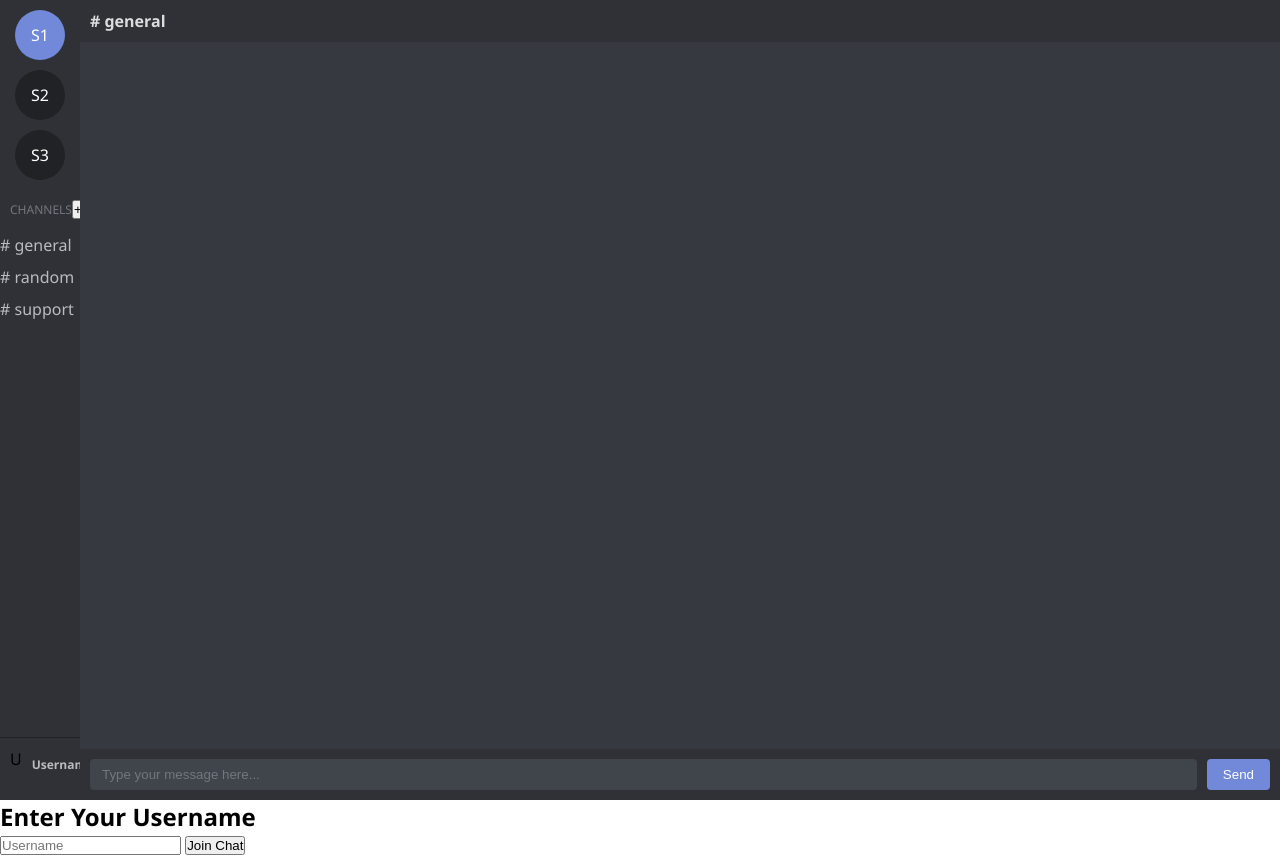
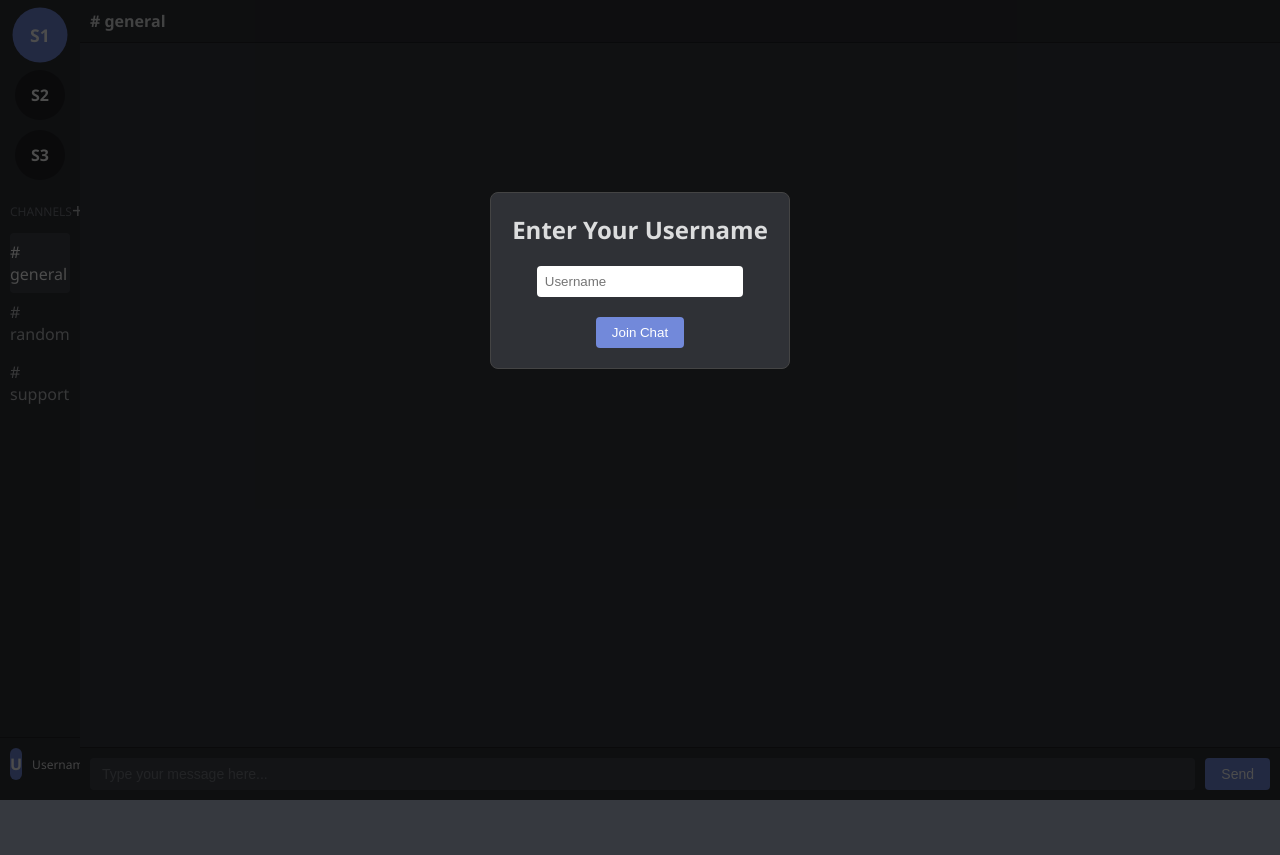
Before and after one commit to SkylzzkHub/discordian, a website: page index.html in a window 1280 px wide. After the commit the page ends 800 px from the top, so only its background shows below. Drawn offline with nearby package versions, Linux system fonts and the light colour scheme; no server answers.

Commit message:
Update styles.css

```diff
--- a/styles.css
+++ b/styles.css
@@ -1,3 +1,5 @@
+/* styles.css */
+
 * {
   box-sizing: border-box;
   margin: 0;
@@ -7,12 +9,13 @@
 body, html {
   height: 100%;
   font-family: 'Segoe UI', Tahoma, Geneva, Verdana, sans-serif;
+  background-color: #36393f;
+  color: #dcddde;
 }
 
 .app {
   display: flex;
   height: 100vh;
-  background-color: #36393f;
 }
 
 /* Sidebar */
@@ -42,11 +45,13 @@ body, html {
   justify-content: center;
   margin-bottom: 10px;
   cursor: pointer;
-  transition: background-color 0.2s;
+  font-weight: bold;
+  transition: background-color 0.2s, transform 0.2s;
 }
 
 .server-icon:hover, .server-icon.active {
   background-color: #7289da;
+  transform: scale(1.1);
 }
 
 .channels {
@@ -64,7 +69,7 @@ body, html {
   color: #72767d;
 }
 
-.add-channel {
+#add-channel {
   background: none;
   border: none;
   color: #b9bbbe;
@@ -72,19 +77,25 @@ body, html {
   cursor: pointer;
 }
 
-.channel-list {
+#add-channel:hover {
+  color: #ffffff;
+}
+
+#channel-list {
   list-style: none;
   padding: 0 10px;
 }
 
 .channel {
-  padding: 5px 0;
+  padding: 8px 0;
   cursor: pointer;
-  transition: color 0.2s;
+  transition: color 0.2s, background-color 0.2s;
+  border-radius: 4px;
 }
 
-.channel:hover {
+.channel:hover, .channel.active {
   color: #ffffff;
+  background-color: #40444b;
 }
 
 .user-profile {
@@ -97,21 +108,31 @@ body, html {
 .avatar {
   width: 32px;
   height: 32px;
+  background-color: #7289da;
   border-radius: 16px;
+  color: white;
+  display: flex;
+  align-items: center;
+  justify-content: center;
   margin-right: 10px;
+  font-weight: bold;
 }
 
 .username {
   flex-grow: 1;
   font-size: 12px;
-  color: #b9bbbe;
 }
 
-.logout {
+#logout {
   background: none;
   border: none;
   color: #b9bbbe;
   cursor: pointer;
+  font-size: 16px;
+}
+
+#logout:hover {
+  color: #ffffff;
 }
 
 /* Chat Area */
@@ -120,7 +141,6 @@ body, html {
   display: flex;
   flex-direction: column;
   background-color: #36393f;
-  color: #dcddde;
 }
 
 .chat-header {
@@ -128,6 +148,7 @@ body, html {
   background-color: #2f3136;
   display: flex;
   align-items: center;
+  border-bottom: 1px solid #202225;
 }
 
 .chat-header h2 {
@@ -138,6 +159,7 @@ body, html {
   flex-grow: 1;
   padding: 10px;
   overflow-y: auto;
+  background-color: #36393f;
 }
 
 .message {
@@ -148,8 +170,14 @@ body, html {
 .message .avatar {
   width: 32px;
   height: 32px;
+  background-color: #7289da;
   border-radius: 16px;
+  color: white;
+  display: flex;
+  align-items: center;
+  justify-content: center;
   margin-right: 10px;
+  font-weight: bold;
 }
 
 .message-content {
@@ -159,14 +187,18 @@ body, html {
   max-width: 60%;
 }
 
-.username {
+.message-content .username {
   font-weight: bold;
   margin-right: 5px;
 }
 
-.timestamp {
+.message-content .timestamp {
   font-size: 12px;
   color: #72767d;
+}
+
+.message-content p {
+  margin-top: 5px;
 }
 
 .message-input {
@@ -174,9 +206,10 @@ body, html {
   background-color: #2f3136;
   display: flex;
   align-items: center;
+  border-top: 1px solid #202225;
 }
 
-.message-input input {
+#message-input {
   flex-grow: 1;
   padding: 8px 12px;
   border: none;
@@ -184,22 +217,74 @@ body, html {
   background-color: #40444b;
   color: #dcddde;
   margin-right: 10px;
+  font-size: 14px;
 }
 
-.message-input input::placeholder {
+#message-input::placeholder {
   color: #72767d;
 }
 
-.message-input button {
+#send-button {
   padding: 8px 16px;
   border: none;
   border-radius: 4px;
   background-color: #7289da;
   color: white;
   cursor: pointer;
+  font-size: 14px;
+  transition: background-color 0.2s;
 }
 
-.message-input button:hover {
+#send-button:hover {
+  background-color: #5b6eae;
+}
+
+/* Modal Styling */
+.modal {
+  display: block; /* Hidden by default */
+  position: fixed;
+  z-index: 100;
+  left: 0;
+  top: 0;
+  width: 100%;
+  height: 100%;
+  overflow: auto;
+  background-color: rgba(0,0,0,0.7);
+}
+
+.modal-content {
+  background-color: #2f3136;
+  margin: 15% auto;
+  padding: 20px;
+  border: 1px solid #444;
+  width: 300px;
+  border-radius: 8px;
+  text-align: center;
+}
+
+.modal-content h2 {
+  margin-bottom: 20px;
+}
+
+#username-input {
+  width: 80%;
+  padding: 8px;
+  margin-bottom: 20px;
+  border: none;
+  border-radius: 4px;
+}
+
+#username-submit {
+  padding: 8px 16px;
+  border: none;
+  border-radius: 4px;
+  background-color: #7289da;
+  color: white;
+  cursor: pointer;
+  transition: background-color 0.2s;
+}
+
+#username-submit:hover {
   background-color: #5b6eae;
 }
 
```
